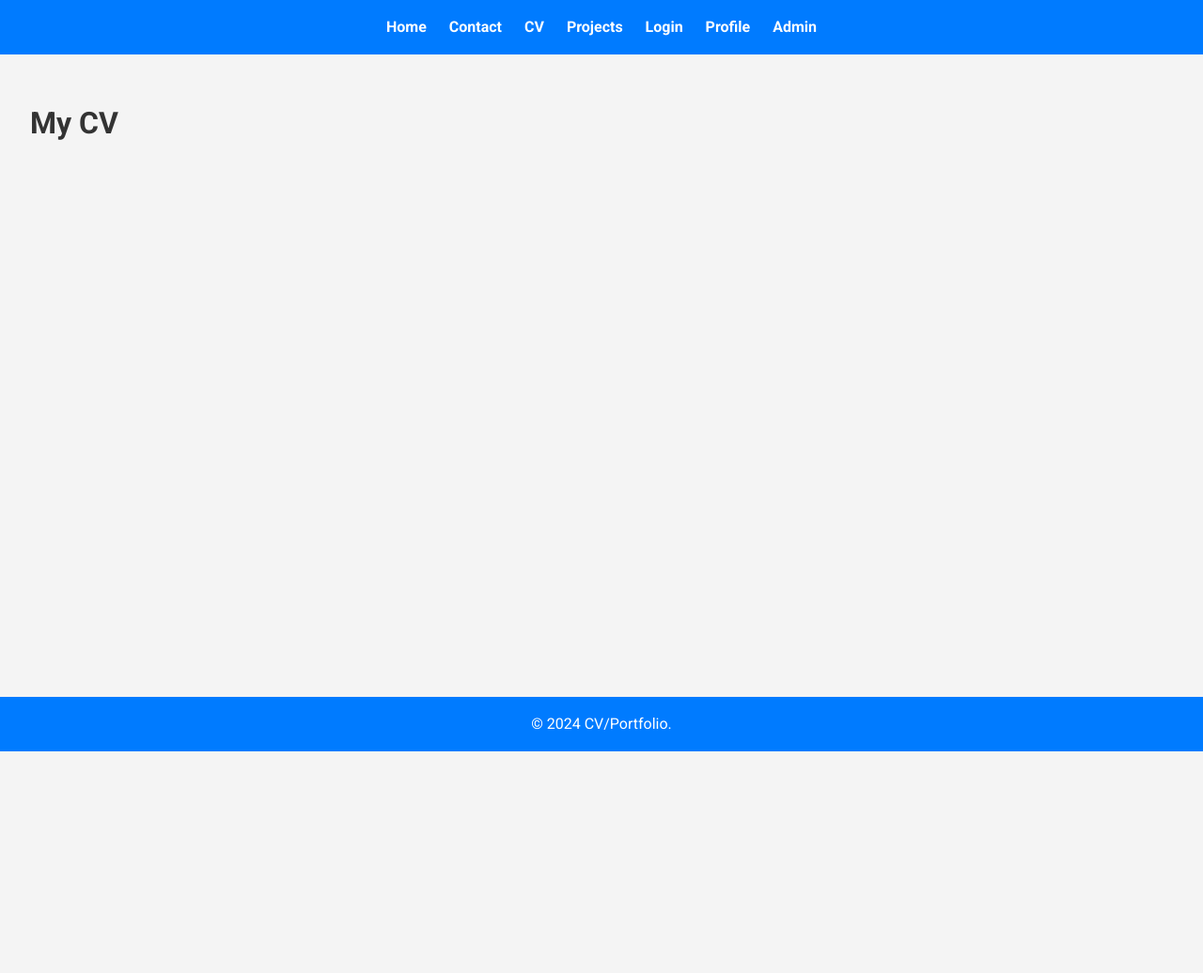
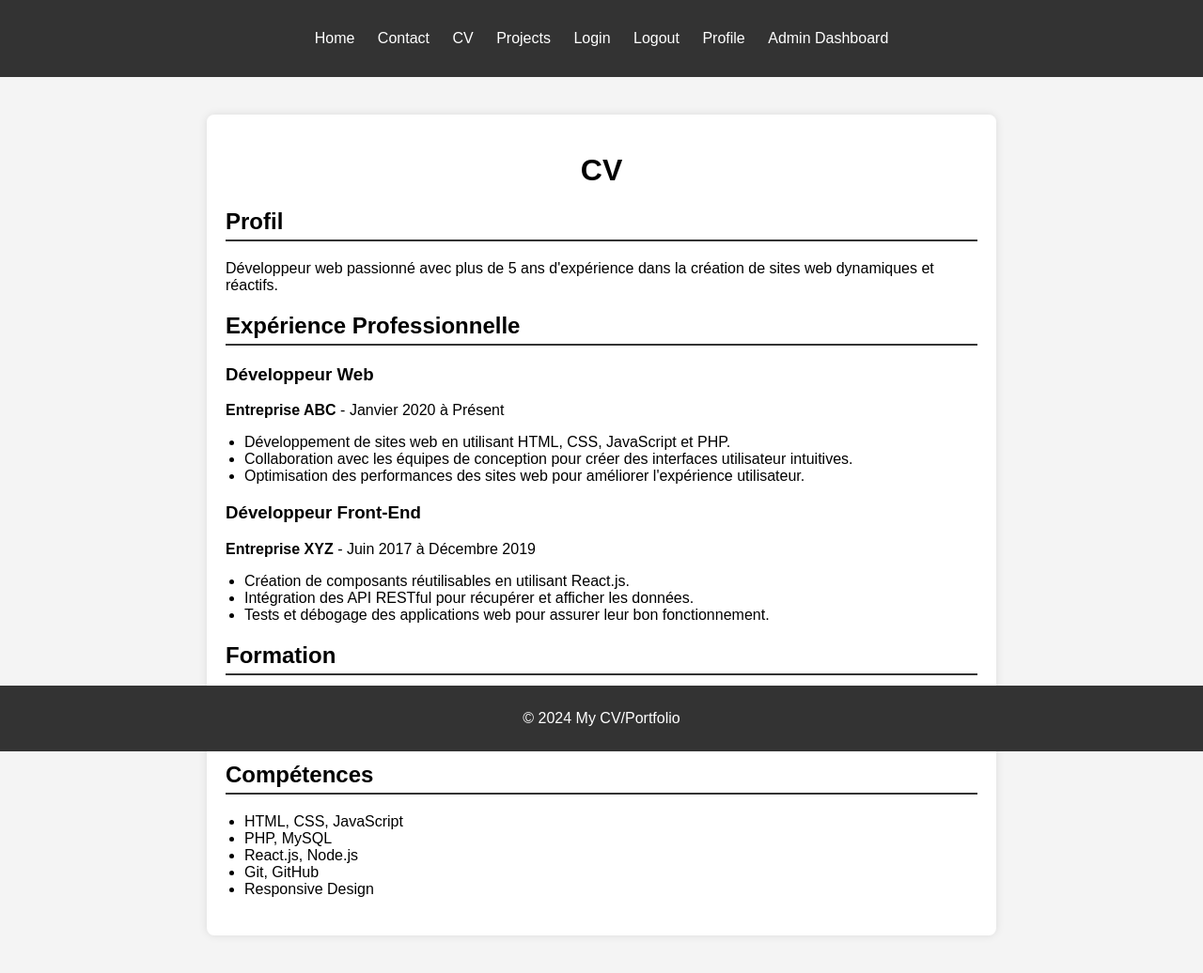
Before and after one commit to Brenn007/Ynov-PHP-TP, a PHP site: page /pages/cv.php in a window 1280 px wide. Shown: the whole page at 94% size. Before the commit the page ends 800 px from the top, so only its background shows below. Run offline with PHP 8.4, Linux system fonts and the light colour scheme.

Commit message:
add update

```diff
--- a/admin/dashboard.php
+++ b/admin/dashboard.php
@@ -1,6 +1,6 @@
 <?php include '../includes/header.php'; ?>
 <main>
     <h1>Admin Dashboard</h1>
-    <!-- fonctionnalités des admin ici -->
+    <!-- Admin functionalities go here -->
 </main>
 <?php include '../includes/footer.php'; ?>
--- a/asset/css/styles.css
+++ /dev/null
@@ -1,132 +0,0 @@
-* {
-    margin: 0;
-    padding: 0;
-    box-sizing: border-box;
-}
-
-body {
-    font-family: 'Roboto', sans-serif;
-    line-height: 1.6;
-    background-color: #f4f4f4;
-    color: #333;
-}
-
-header {
-    background: #007bff;
-    color: #fff;
-    padding: 1rem 0;
-    text-align: center;
-}
-
-header nav ul {
-    list-style: none;
-    padding: 0;
-}
-
-header nav ul li {
-    display: inline;
-    margin: 0 10px;
-}
-
-header nav ul li a {
-    color: #fff;
-    text-decoration: none;
-    font-weight: bold;
-}
-
-header nav ul li a:hover {
-    text-decoration: underline;
-}
-
-footer {
-    background: #007bff;
-    color: #fff;
-    text-align: center;
-    padding: 1rem 0;
-    position: fixed;
-    bottom: 0;
-    width: 100%;
-}
-
-main {
-    padding: 2rem;
-    margin-top: 1rem;
-}
-
-form {
-    background: #fff;
-    padding: 2rem;
-    border-radius: 5px;
-    box-shadow: 0 0 10px rgba(0, 0, 0, 0.1);
-    margin-bottom: 2rem;
-}
-
-form label {
-    display: block;
-    margin-bottom: 0.5rem;
-}
-
-form input, form textarea {
-    width: 100%;
-    padding: 0.5rem;
-    margin-bottom: 1rem;
-    border: 1px solid #ccc;
-    border-radius: 5px;
-}
-
-form button {
-    background: #007bff;
-    color: #fff;
-    border: none;
-    padding: 0.5rem 1rem;
-    cursor: pointer;
-    border-radius: 5px;
-}
-
-form button:hover {
-    background: #0056b3;
-}
-
-.profile, .cv {
-    background: #fff;
-    padding: 2rem;
-    border-radius: 5px;
-    box-shadow: 0 0 10px rgba(0, 0, 0, 0.1);
-    margin-bottom: 2rem;
-}
-
-.project-card {
-    background: #fff;
-    padding: 1rem;
-    border-radius: 5px;
-    box-shadow: 0 0 10px rgba(0, 0, 0, 0.1);
-    margin-bottom: 1rem;
-}
-
-.project-card img {
-    max-width: 100%;
-    border-radius: 5px;
-}
-
-.project-card h3 {
-    margin-top: 1rem;
-}
-
-.project-card p {
-    margin-top: 0.5rem;
-}
-
-.btn {
-    display: inline-block;
-    padding: 0.5rem 1rem;
-    color: #fff;
-    background: #007bff;
-    border: none;
-    border-radius: 5px;
-    text-decoration: none;
-    cursor: pointer;
-}
-
-.btn:hover {
-    background: #0056b3;
-}
--- a/asset/js/scripts.js
+++ /dev/null
@@ -1,29 +0,0 @@
-// Example: Smooth scroll for anchor links
-document.querySelectorAll('a[href^="#"]').forEach(anchor => {
-    anchor.addEventListener('click', function(e) {
-        e.preventDefault();
-
-        document.querySelector(this.getAttribute('href')).scrollIntoView({
-            behavior: 'smooth'
-        });
-    });
-});
-
-// Example: Form validation
-document.querySelector('form').addEventListener('submit', function(e) {
-    const email = document.querySelector('#email').value;
-    const message = document.querySelector('#message').value;
-
-    if (!email || !message) {
-        e.preventDefault();
-        alert('Please fill in all required fields.');
-    }
-});
-
-// Example: Toggle visibility of password field
-document.querySelector('#togglePassword').addEventListener('click', function() {
-    const passwordField = document.querySelector('#password');
-    const type = passwordField.getAttribute('type') === 'password' ? 'text' : 'password';
-    passwordField.setAttribute('type', type);
-    this.classList.toggle('fa-eye-slash');
-});
--- /dev/null
+++ b/css/style.css
@@ -0,0 +1,117 @@
+body {
+    font-family: Arial, sans-serif;
+    margin: 0;
+    padding: 0;
+    background-color: #f4f4f4;
+}
+
+header {
+    background-color: #333;
+    color: #fff;
+    padding: 1rem 0;
+    text-align: center;
+}
+
+nav ul {
+    list-style: none;
+    padding: 0;
+}
+
+nav ul li {
+    display: inline;
+    margin: 0 10px;
+}
+
+nav ul li a {
+    color: #fff;
+    text-decoration: none;
+}
+
+main {
+    padding: 20px;
+}
+
+footer {
+    background-color: #333;
+    color: #fff;
+    text-align: center;
+    padding: 10px 0;
+    position: fixed;
+    width: 100%;
+    bottom: 0;
+}
+
+/* Styles spécifiques pour la page de connexion */
+.login-container {
+    background-color: #fff;
+    padding: 20px;
+    margin: 20px auto;
+    border-radius: 8px;
+    box-shadow: 0 0 10px rgba(0, 0, 0, 0.1);
+    max-width: 400px;
+    text-align: center;
+}
+
+.login-container h2 {
+    margin-top: 0;
+}
+
+.login-container label {
+    display: block;
+    margin-bottom: 5px;
+}
+
+.login-container input[type="text"],
+.login-container input[type="password"] {
+    width: 100%;
+    padding: 10px;
+    margin-bottom: 10px;
+    border: 1px solid #ccc;
+    border-radius: 4px;
+}
+
+.login-container button {
+    background-color: #333;
+    color: #fff;
+    padding: 10px 20px;
+    border: none;
+    border-radius: 4px;
+    cursor: pointer;
+}
+
+.login-container button:hover {
+    background-color: #555;
+}
+/* Styles spécifiques pour la page de CV */
+.cv-container {
+    background-color: #fff;
+    padding: 20px;
+    margin: 20px auto;
+    border-radius: 8px;
+    box-shadow: 0 0 10px rgba(0, 0, 0, 0.1);
+    max-width: 800px;
+    text-align: left;
+}
+
+.cv-container h1 {
+    text-align: center;
+}
+
+.cv-container section {
+    margin-bottom: 20px;
+}
+
+.cv-container h2 {
+    border-bottom: 2px solid #333;
+    padding-bottom: 5px;
+}
+
+.cv-container .job,
+.cv-container .education-section p {
+    margin-bottom: 10px;
+}
+
+.cv-container ul {
+    list-style: disc;
+    padding-left: 20px;
+}
--- a/includes/footer.php
+++ b/includes/footer.php
@@ -1,6 +1,6 @@
-<footer>
-        <p>© 2024 CV/Portfolio.</p>
+    <footer>
+        <p>&copy; 2024 My CV/Portfolio</p>
     </footer>
-    <script src="assets/js/scripts.js"></script>
+    <script src="/asset/js/scripts.js"></script>
 </body>
 </html>
--- a/includes/header.php
+++ b/includes/header.php
@@ -3,21 +3,21 @@
 <head>
     <meta charset="UTF-8">
     <meta name="viewport" content="width=device-width, initial-scale=1.0">
-    <title>CV/Portfolio</title>
-    <link rel="stylesheet" href="../assets/css/styles.css">
-    <link href="https://fonts.googleapis.com/css2?family=Roboto:wght@400;700&display=swap" rel="stylesheet">
+    <link rel="stylesheet" href="asset/css/styles.css">
+    <title>My CV/Portfolio</title>
 </head>
 <body>
     <header>
         <nav>
             <ul>
-                <li><a href="../index.php">Home</a></li>
-                <li><a href="contact.php">Contact</a></li>
-                <li><a href="cv.php">CV</a></li>
-                <li><a href="projects.php">Projects</a></li>
-                <li><a href="login.php">Login</a></li>
-                <li><a href="profile.php">Profile</a></li>
-                <li><a href="../admin/dashboard.php">Admin</a></li>
+                <li><a href="/pages/home.php">Home</a></li>
+                <li><a href="/pages/contact.php">Contact</a></li>
+                <li><a href="/pages/cv.php">CV</a></li>
+                <li><a href="/pages/projects.php">Projects</a></li>
+                <li><a href="/pages/login.php">Login</a></li>
+                <li><a href="/pages/logout.php">Logout</a></li>
+                <li><a href="/pages/profile.php">Profile</a></li>
+                <li><a href="/admin/dashboard.php">Admin Dashboard</a></li>
             </ul>
         </nav>
     </header>
--- a/pages/cv.php
+++ b/pages/cv.php
@@ -1,6 +1,48 @@
 <?php include '../includes/header.php'; ?>
 <main>
-    <h1>My CV</h1>
-    <!-- afficher les informations du cv ici -->
+    <div class="cv-container">
+        <h1>CV</h1>
+        <link rel="stylesheet" type="text/css" href="../css/style.css">
+        <section class="profile-section">
+            <h2>Profil</h2>
+            <p>Développeur web passionné avec plus de 5 ans d'expérience dans la création de sites web dynamiques et réactifs.</p>
+        </section>
+        <section class="experience-section">
+            <h2>Expérience Professionnelle</h2>
+            <div class="job">
+                <h3>Développeur Web</h3>
+                <p><strong>Entreprise ABC</strong> - Janvier 2020 à Présent</p>
+                <ul>
+                    <li>Développement de sites web en utilisant HTML, CSS, JavaScript et PHP.</li>
+                    <li>Collaboration avec les équipes de conception pour créer des interfaces utilisateur intuitives.</li>
+                    <li>Optimisation des performances des sites web pour améliorer l'expérience utilisateur.</li>
+                </ul>
+            </div>
+            <div class="job">
+                <h3>Développeur Front-End</h3>
+                <p><strong>Entreprise XYZ</strong> - Juin 2017 à Décembre 2019</p>
+                <ul>
+                    <li>Création de composants réutilisables en utilisant React.js.</li>
+                    <li>Intégration des API RESTful pour récupérer et afficher les données.</li>
+                    <li>Tests et débogage des applications web pour assurer leur bon fonctionnement.</li>
+                </ul>
+            </div>
+        </section>
+        <section class="education-section">
+            <h2>Formation</h2>
+            <p><strong>Master en Informatique</strong> - Université de Toulouse, 2015-2017</p>
+            <p><strong>Licence en Informatique</strong> - Université de Toulouse, 2012-2015</p>
+        </section>
+        <section class="skills-section">
+            <h2>Compétences</h2>
+            <ul>
+                <li>HTML, CSS, JavaScript</li>
+                <li>PHP, MySQL</li>
+                <li>React.js, Node.js</li>
+                <li>Git, GitHub</li>
+                <li>Responsive Design</li>
+            </ul>
+        </section>
+    </div>
 </main>
 <?php include '../includes/footer.php'; ?>
--- a/pages/logout.php
+++ b/pages/logout.php
@@ -1,6 +1,5 @@
 <?php
 session_start();
 session_destroy();
-header("Location: login.php");
-exit();
+header('Location: /pages/login.php');
 ?>
--- a/pages/projects.php
+++ b/pages/projects.php
@@ -1,6 +1,6 @@
 <?php include '../includes/header.php'; ?>
 <main>
     <h1>My Projects</h1>
-    <!-- Liste des projets ici -->
+    <!-- Add your project listing here -->
 </main>
 <?php include '../includes/footer.php'; ?>
```
Also changed, not shown: includes/config.php (+10 -10 lines), index.php (+27 -5 lines), pages/contact.php (+38 -21 lines), pages/home.php (deleted, +0 -11 lines), pages/login.php (+36 -12 lines), pages/profile.php (+38 -6 lines), jest.config.js (added).
